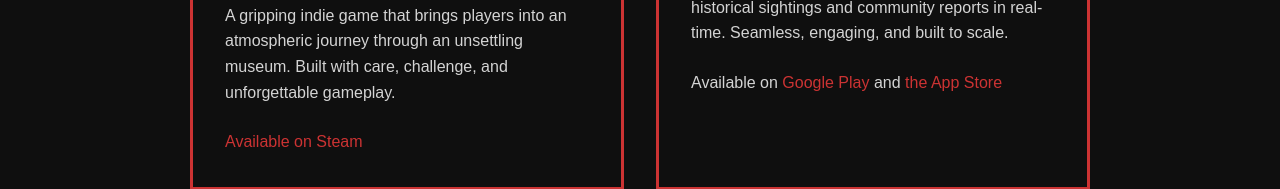
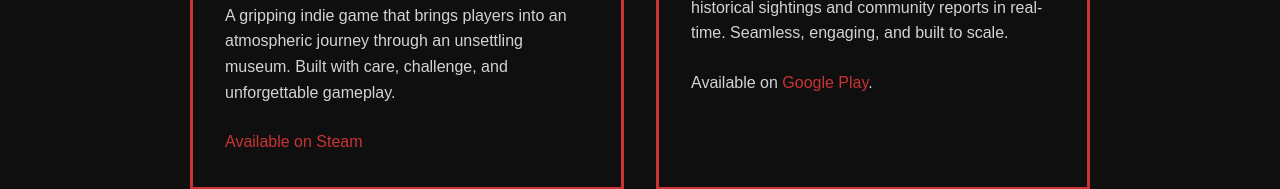
Before and after one commit to ruscoe/rtfm.it.com, a website: page home.html in a window 1280 px wide. Shown: the part 2218-2407 px from the top of the page. Drawn offline with Linux system fonts and the light colour scheme.

Commit message:
Remove old app store link.

```diff
--- a/home.html
+++ b/home.html
@@ -113,7 +113,7 @@
                         <h3>Cryptids Near Me</h3>
                         <p><strong>Mobile App</strong></p>
                         <p>A mobile app that connects cryptid enthusiasts with historical sightings and community reports in real-time. Seamless, engaging, and built to scale.</p>
-                        <p>Available on <a href="https://play.google.com/store/apps/details?id=com.adaptablestack.cryptids" title="Cryptids Near Me on Google Play" target="_blank">Google Play</a> and <a href="https://apps.apple.com/us/app/cryptids-near-me/id6480533199" title="Cryptids Near Me on the App Store" target="_blank">the App Store</a></p>
+                        <p>Available on <a href="https://play.google.com/store/apps/details?id=com.adaptablestack.cryptids" title="Cryptids Near Me on Google Play" target="_blank">Google Play</a>.</p>
                     </div>
                 </div>
             </div>
```
